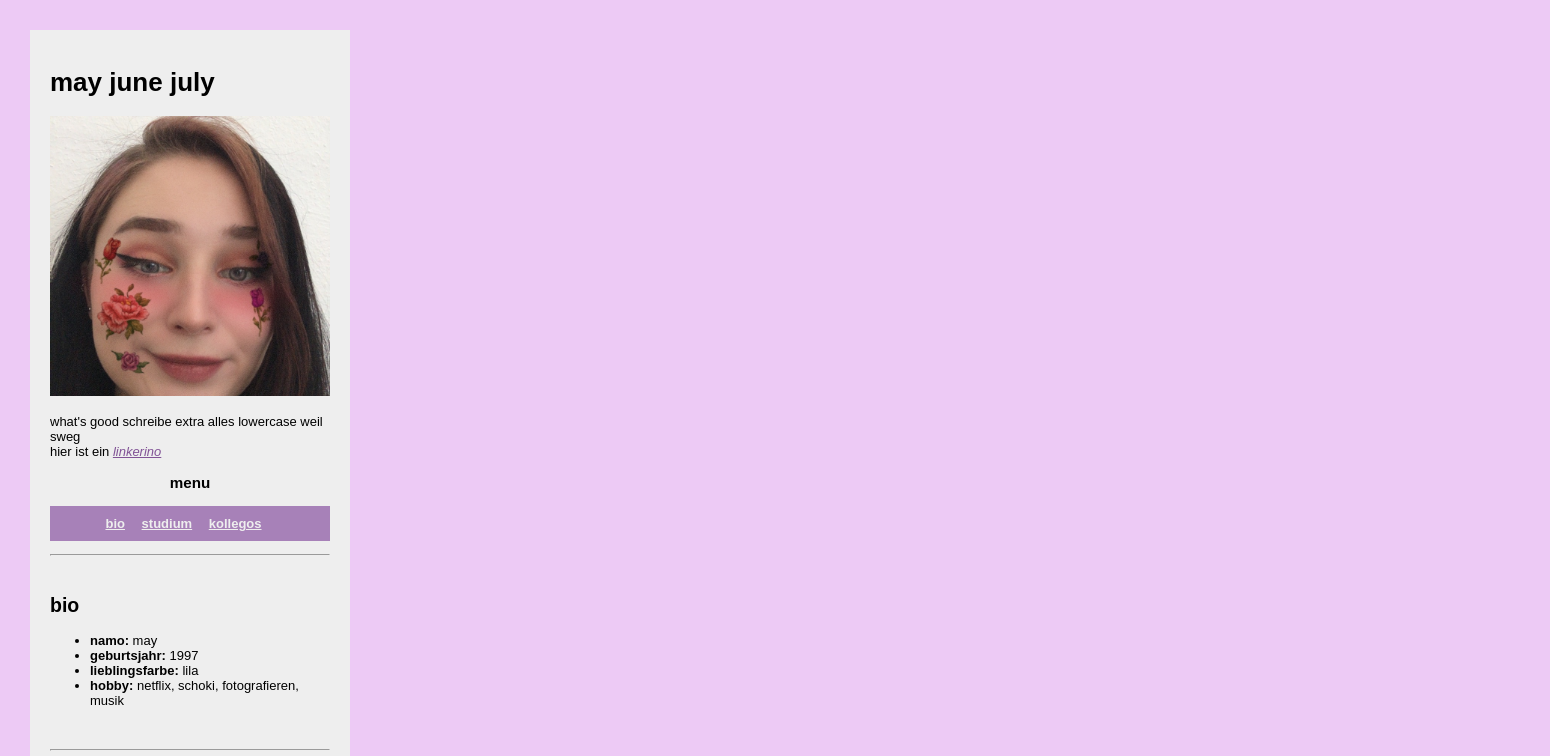
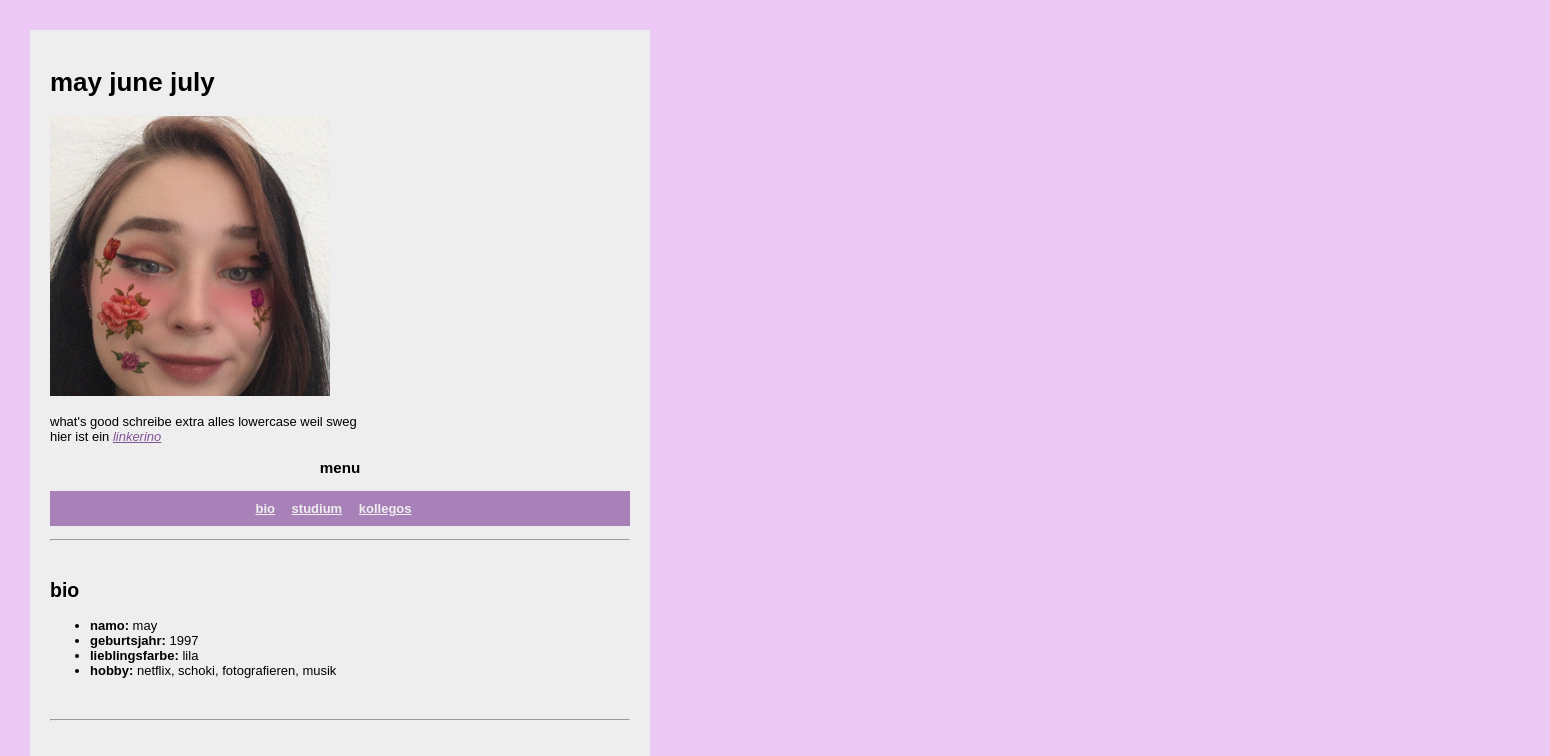
Before and after one commit to meixshp/GIS-SoSe-2020, a plain HTML site: page Aufgabe01/numberone.html in a window 1280 px wide. Shown: the top 756 px of the page, 1550 px wide, since content can reach past the window. Drawn offline with Linux system fonts and the light colour scheme.

Commit message:
fixed width/height

```diff
--- a/Aufgabe01/numberone.html
+++ b/Aufgabe01/numberone.html
@@ -9,6 +9,9 @@
           font-size: small;
           background: #edcaf5;
           margin: 30px 30px 30px 30px;
+          min-height: 1000px;
+          min-width: 1520px;
+          max-width: 1520px;
      }
     </style>
 </head>
```
